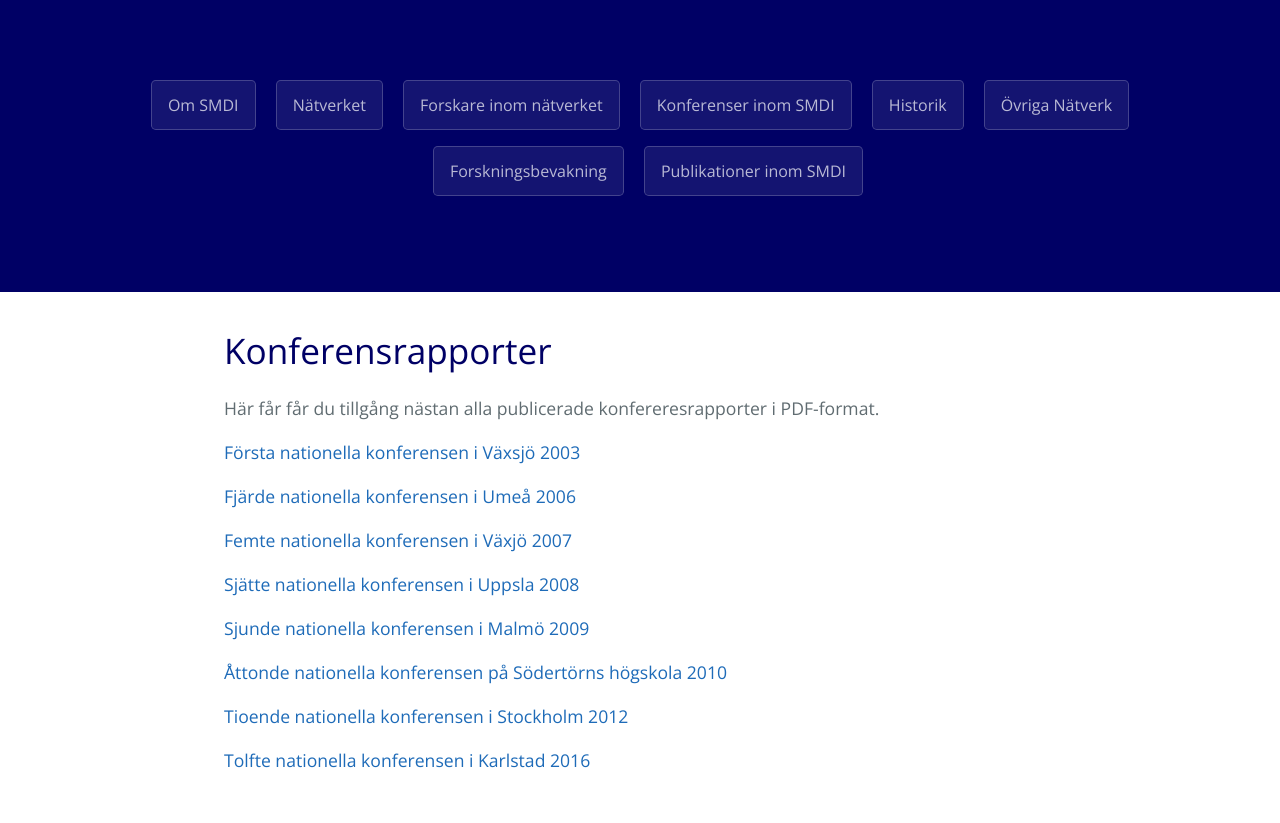
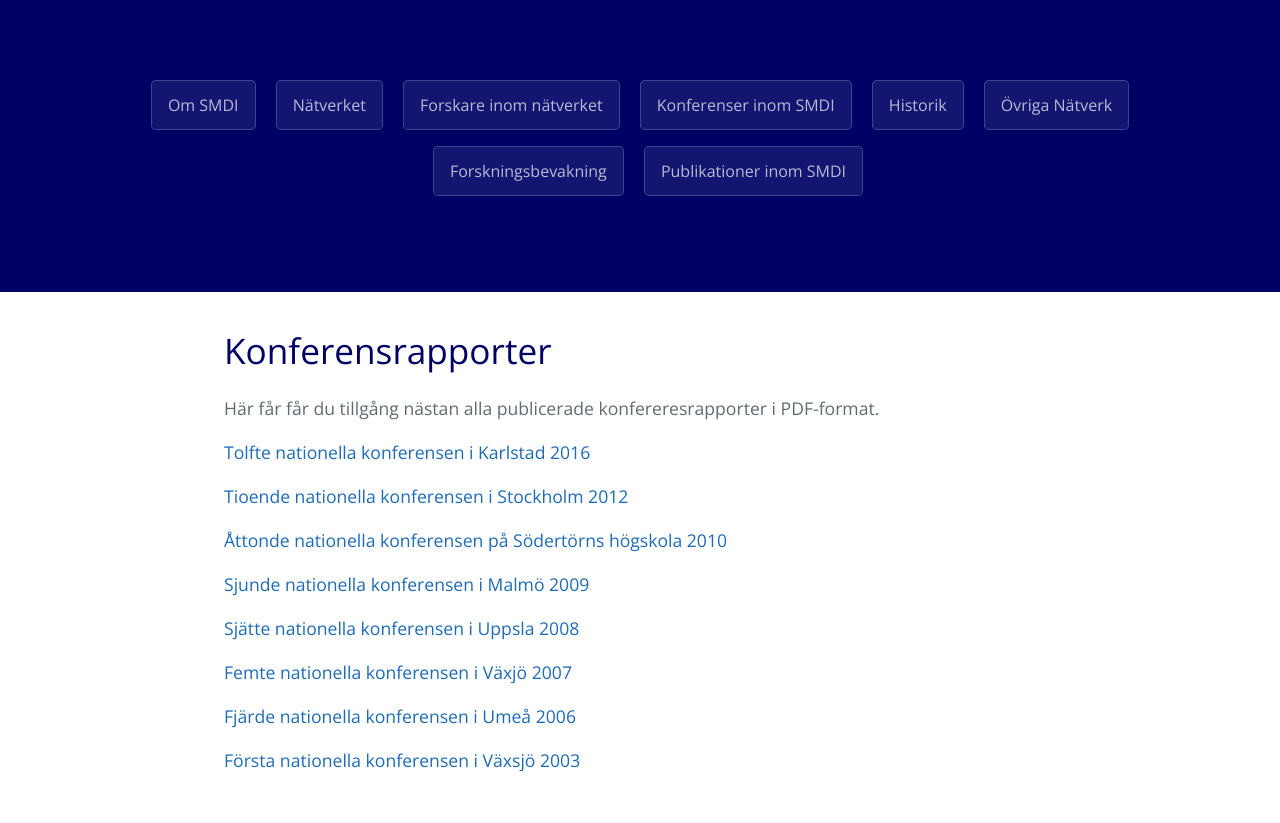
Before and after one commit to smdihemsida/smdihemsida.github.io, a Jekyll site: the page built from publikationer.md, in a window 1280 px wide. Shown: the part 303-1126 px from the top of the page. Built offline with Jekyll 4.4.1, drawn with Linux system fonts in a browser that asks for light colours; our own code applies the rules of GitHub Pages for plain Markdown files; part of the change alters nothing that is shown.

```diff
--- a/publikationer.md
+++ b/publikationer.md
@@ -8,18 +8,18 @@ Här får får du tillgång nästan alla publicerade konfereresrapporter i
 
 
 
-[Första nationella konferensen i Växsjö 2003](https://drive.google.com/open?id=1fYWBfHNQ8BKjpExU7Mm8E5jpit91s8zn)
+[Tolfte nationella konferensen i Karlstad 2016](https://drive.google.com/open?id=1NswyteLfcA9qzZpzSVrCsBcUeVoaM0NO)
+
+[Tioende nationella konferensen i Stockholm 2012](https://drive.google.com/open?id=1hSeazJQiEuyMXVsSq673aYk2Yvm0dkgg)
+
+[Åttonde nationella konferensen på Södertörns högskola 2010](https://drive.google.com/open?id=1AC1o5fMJl6YyrhiD90A2iajbo_MH8TvN)
+
+[Sjunde nationella konferensen i Malmö 2009](https://drive.google.com/open?id=1ncm6FqApeaKvrzz6qEgh47aPB3VgKNL5)
+
+[Sjätte nationella konferensen i Uppsla 2008](https://drive.google.com/open?id=1s9HMd_CufRzVP0yPBR7latxpZKMJSgLt)
+
+[Femte nationella konferensen i Växjö 2007](https://drive.google.com/open?id=1Xu3SzDK5A1fm60H-JLPVil8zH3bAZYti)
 
 [Fjärde nationella konferensen i Umeå 2006](https://drive.google.com/open?id=1vMhauCU5MxuXZ5BHxlhM7l6ENpDEHlWa)
 
-[Femte nationella konferensen i Växjö 2007](https://drive.google.com/open?id=1Xu3SzDK5A1fm60H-JLPVil8zH3bAZYti)
-
-[Sjätte nationella konferensen i Uppsla 2008](https://drive.google.com/open?id=1s9HMd_CufRzVP0yPBR7latxpZKMJSgLt)
-
-[Sjunde nationella konferensen i Malmö 2009](https://drive.google.com/open?id=1ncm6FqApeaKvrzz6qEgh47aPB3VgKNL5)
-
-[Åttonde nationella konferensen på Södertörns högskola 2010](https://drive.google.com/open?id=1AC1o5fMJl6YyrhiD90A2iajbo_MH8TvN)
-
-[Tioende nationella konferensen i Stockholm 2012](https://drive.google.com/open?id=1hSeazJQiEuyMXVsSq673aYk2Yvm0dkgg)
-
-[Tolfte nationella konferensen i Karlstad 2016](https://drive.google.com/open?id=1Xu3SzDK5A1fm60H-JLPVil8zH3bAZYti)
+[Första nationella konferensen i Växsjö 2003](https://drive.google.com/open?id=1fYWBfHNQ8BKjpExU7Mm8E5jpit91s8zn)
```
